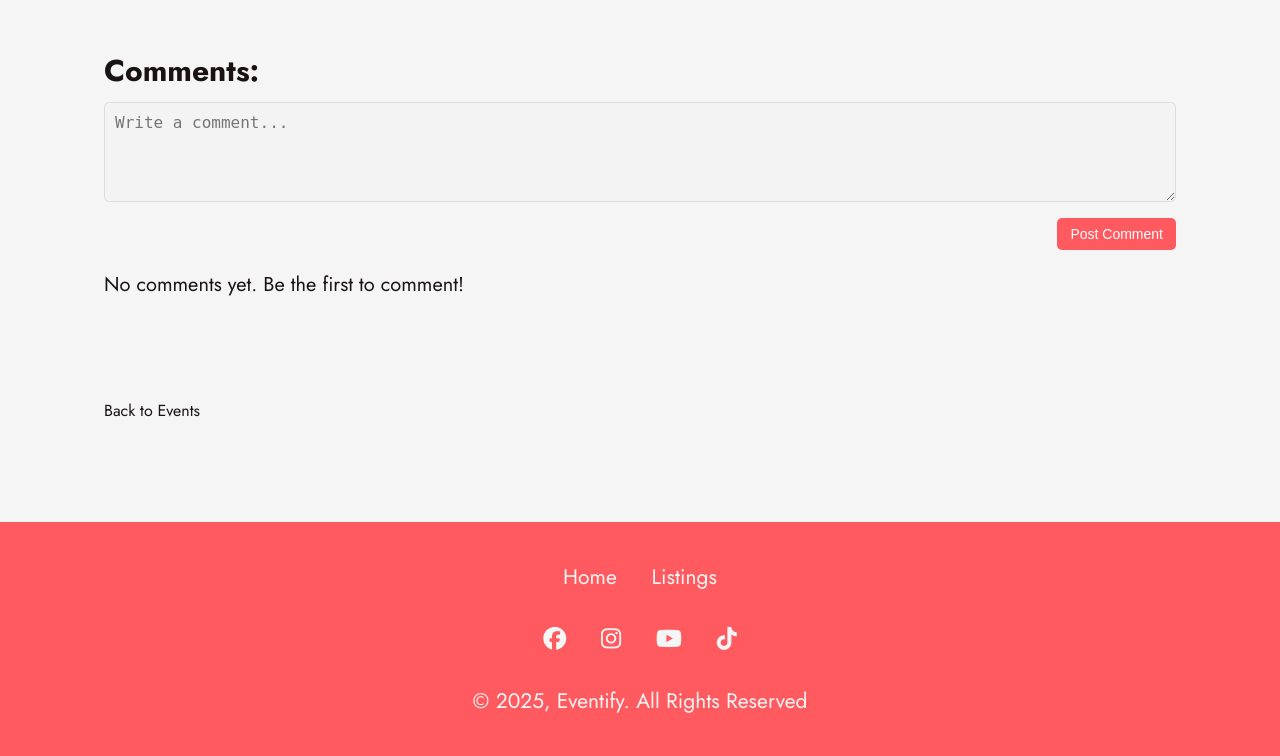
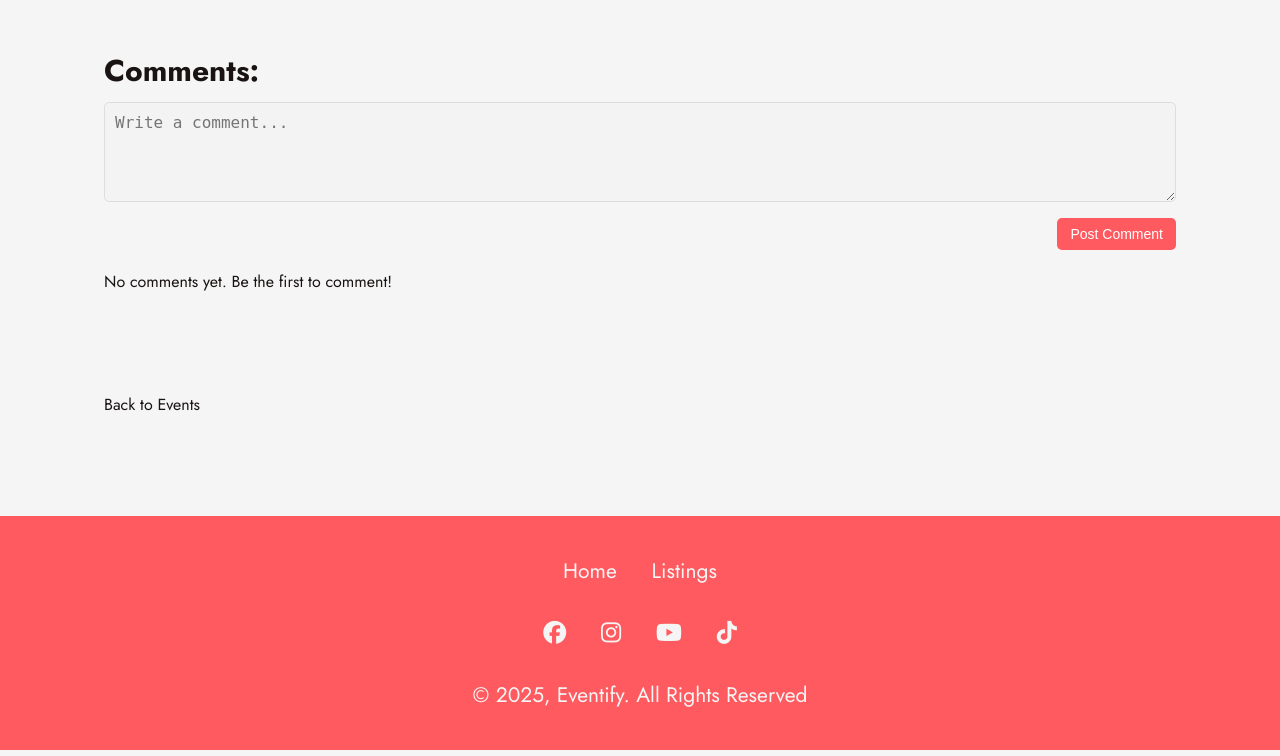
Before and after one commit to 582-41W-VA/lia-Eventify, a Django app: template lia_project2/events/templates/events/event_detail.html in a window 1280 px wide. Shown: the part 705-1461 px from the top of the page. Run offline with Django 5.2, Linux system fonts and the light colour scheme; the template is opened without the code that fills it, so the values that code supplies are empty; some web fonts are replaced.

Commit message:
modify comment section in event detail page

```diff
--- a/lia_project2/events/static/events/eventdetail.css
+++ b/lia_project2/events/static/events/eventdetail.css
@@ -292,6 +292,7 @@ h2{
 
 .comments {
     padding: 50px 0px;
+    text-align: left;
 }
 
 .comments h2 {
@@ -300,7 +301,7 @@ h2{
 
 .comments p{
     margin-top: 20px;
-    font-size: 20px;
+    font-size: 16px;
 }
 
 textarea {
--- a/lia_project2/events/templates/events/event_detail.html
+++ b/lia_project2/events/templates/events/event_detail.html
@@ -136,15 +136,11 @@
             <button type="submit" class="comment-btn" {% if not user.is_authenticated %}disabled{% endif %}>Post Comment</button>
         </form>
             {% if comments %}
-        <ul class="comments-list">
             {% for comment in comments %}
-            <li class="comment-item">
                 <strong>{{ comment.user.username }}</strong>
                 <span class="comment-time">{{ comment.created_at|date:"M j, Y, g:i A" }}</span>
                 <p>{{ comment.text }}</p>
-            </li>
             {% endfor %}
-        </ul>
             {% else %}
         <p>No comments yet. Be the first to comment!</p>
             {% endif %}
```
Also changed, not shown: lia_project2/media/events/sports-tools_53876-138077_oSE4WJ5.jpg (added), lia_project2/media/profile_pics/music-rainbow_dWhvMrh.jpg (added).
